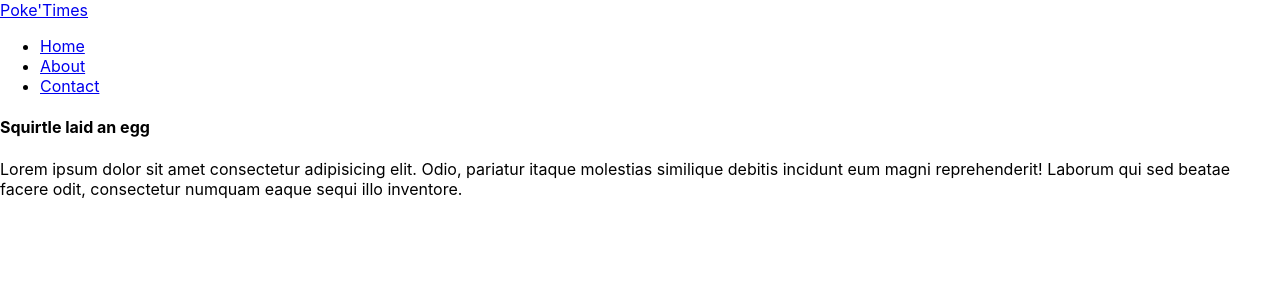
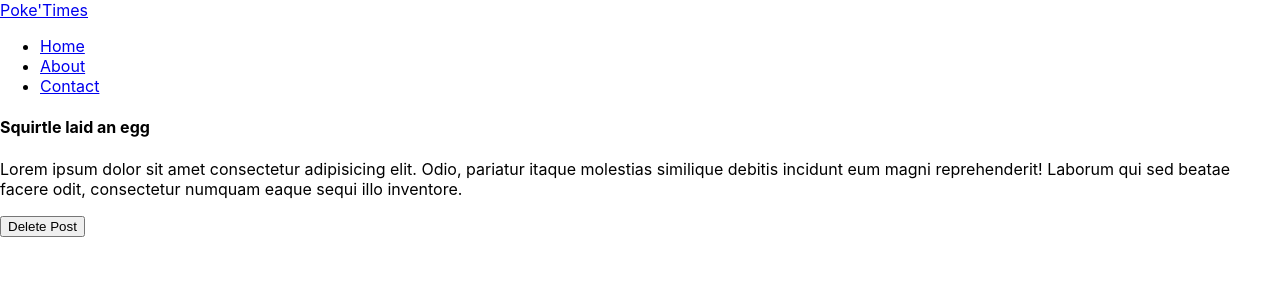
Before and after one commit to beltranbot/tnn-complete-react-tutorial, a React (Create React App) app in the folder poketimes/: page /post/1 in a window 1280 px wide. Shown: the top 300 px of the page. Built offline with nearby package versions, Linux system fonts and the light colour scheme; the HTML template or start-up script is replaced by a standard one.

Commit message:
# 42 - map dispatch to props

```diff
--- a/poketimes/src/components/Home.js
+++ b/poketimes/src/components/Home.js
@@ -8,7 +8,6 @@
 class Home extends Component {
 
     render () {
-      console.log(this.props.posts)
       const {posts} = this.props
 
       const postList = posts.length ? (
--- a/poketimes/src/components/Post.js
+++ b/poketimes/src/components/Post.js
@@ -3,12 +3,21 @@
 
 class Post extends Component {
 
+  handleClick = () => {
+    this.props.deletePost(this.props.post.id)
+    this.props.history.push('/')
+  }
+
   render () {
-
     const post = this.props.post ? (
       <div className="post">
         <h4 className="center">{this.props.post.title}</h4>
         <p>{this.props.post.body}</p>
+        <div className="center">
+          <button className="btn grey"
+            onClick={this.handleClick}
+            >Delete Post</button>
+        </div>
       </div>
     ) : (
       <div className="center">Loading post...</div>
@@ -29,4 +38,10 @@
   }
 }
 
-export default connect(mapStateToProps)(Post)
+const mapDispatchToProps = (dispatch) => {
+  return {
+    deletePost: (id) => dispatch({type: 'DELETE_POST', id})
+  }
+}
+
+export default connect(mapStateToProps, mapDispatchToProps)(Post)
--- a/poketimes/src/reducers/rootReducer.js
+++ b/poketimes/src/reducers/rootReducer.js
@@ -7,6 +7,13 @@
 }
 
 const rootReducer = (state = initState, action) => {
+  if (action.type === 'DELETE_POST') {
+    const posts = state.posts.filter(post => post.id !== action.id)
+    return {
+      ...state,
+      posts
+    }
+  }
   return state
 }
 
```
